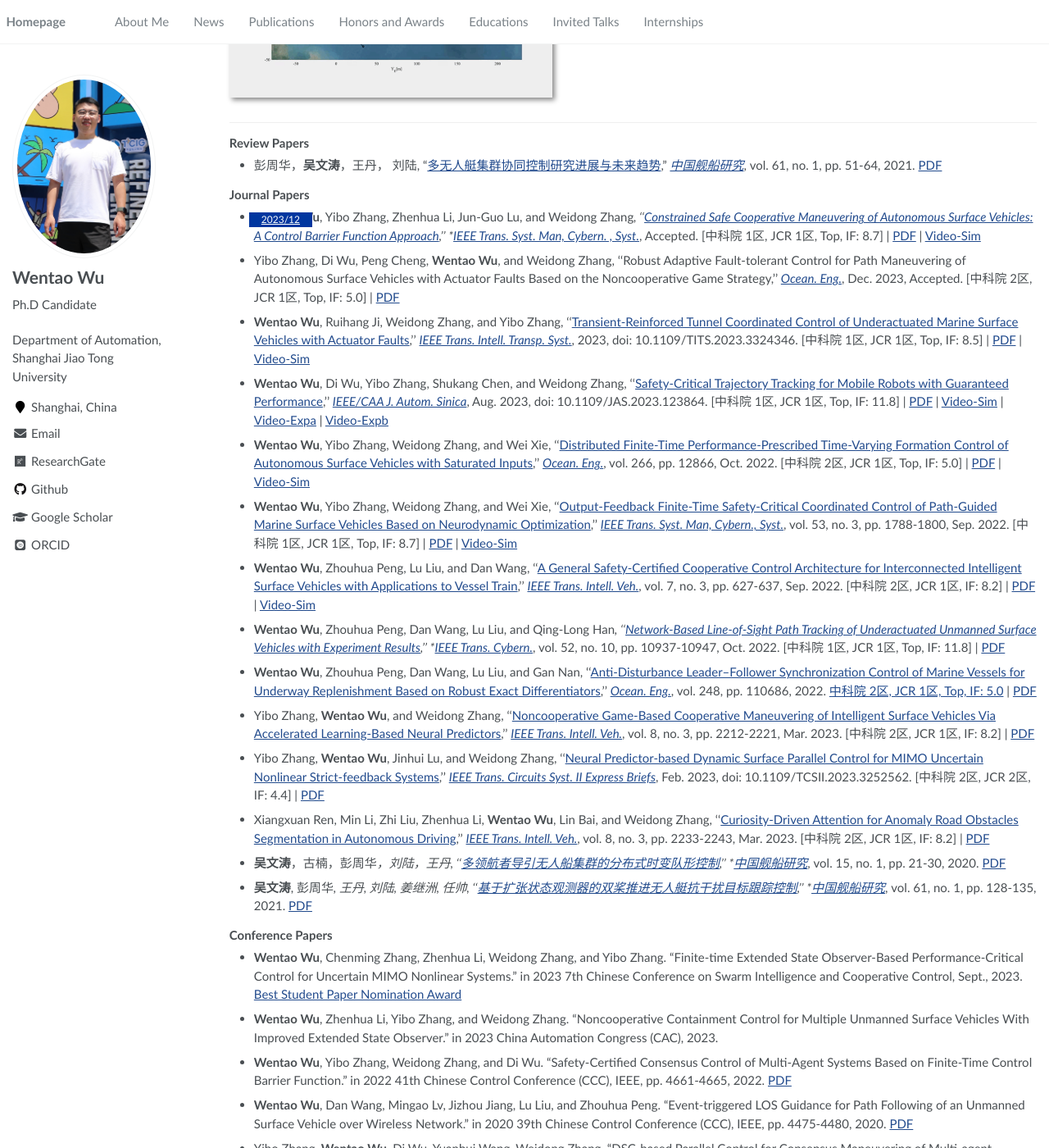
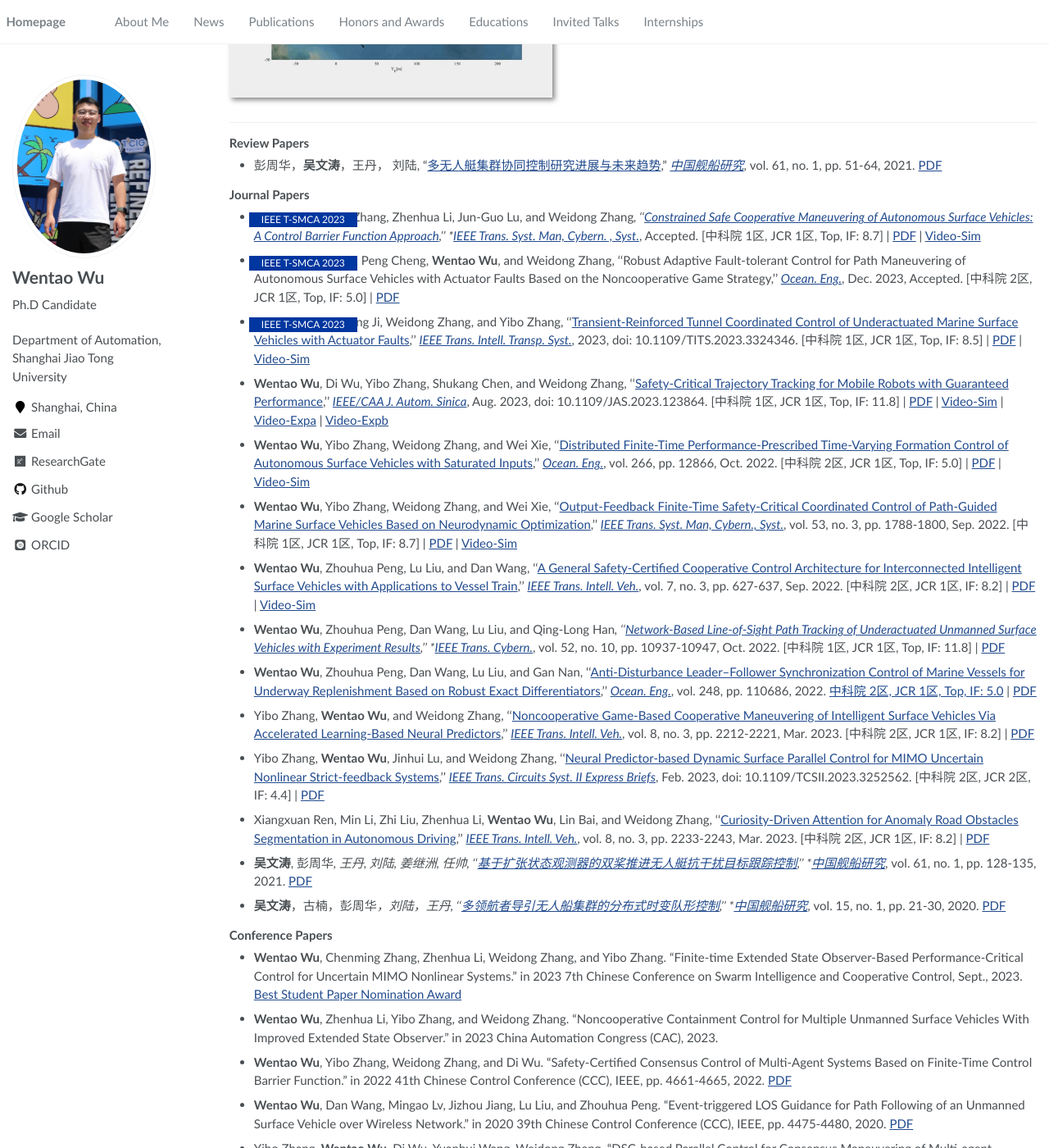
Before and after one commit to wwtsjtu/wwt.github.io, a Jekyll site: the page built from _pages/about.md, in a window 1280 px wide and 1400 px high, scrolled down 3410 px. Shown: the whole window at 82% size. Built offline with Jekyll 4.4.1, drawn with Linux system fonts in a browser that asks for light colours; some web fonts are replaced.

Commit message:
Update about.md

```diff
--- a/_pages/about.md
+++ b/_pages/about.md
@@ -142,11 +142,11 @@ My research interest includes neural machine translation and computer vision. I
 - 彭周华，**吴文涛**，王丹， 刘陆, "[多无人艇集群协同控制研究进展与未来趋势](http://zgjcyj.xml-journal.net/cn/article/doi/10.19693/j.issn.1673-3185.01923)," *[中国舰船研究](http://zgjcyj.xml-journal.net/index.htm)*, vol. 61, no. 1, pp. 51-64, 2021. [PDF](/assets/papers/ZWHX/J-核心-2020-Pengzhouhua-中国舰船研究.pdf)
 
 ### Journal Papers
-- <a class="badge">2023/12</a> **Wentao Wu**, Yibo Zhang, Zhenhua Li, Jun-Guo Lu, and Weidong Zhang*, ''[Constrained Safe Cooperative Maneuvering of Autonomous Surface Vehicles: A Control Barrier Function Approach](),'' *[IEEE Trans. Syst. Man, Cybern. , Syst.](https://ieeexplore.ieee.org/xpl/RecentIssue.jsp?punumber=6221021)*, Accepted. [中科院 1区, JCR 1区, Top, IF: 8.7] \| [PDF](/assets/papers/SCI/WuWentao-2023-IEEE-TSMCA.pdf) \| [Video-Sim](/assets/Video/Video-Sim/WuWentao-2023-IEEE-TSMCA.mp4)
+- <div class="badge">IEEE T-SMCA 2023</div> **Wentao Wu**, Yibo Zhang, Zhenhua Li, Jun-Guo Lu, and Weidong Zhang*, ''[Constrained Safe Cooperative Maneuvering of Autonomous Surface Vehicles: A Control Barrier Function Approach](),'' *[IEEE Trans. Syst. Man, Cybern. , Syst.](https://ieeexplore.ieee.org/xpl/RecentIssue.jsp?punumber=6221021)*, Accepted. [中科院 1区, JCR 1区, Top, IF: 8.7] \| [PDF](/assets/papers/SCI/WuWentao-2023-IEEE-TSMCA.pdf) \| [Video-Sim](/assets/Video/Video-Sim/WuWentao-2023-IEEE-TSMCA.mp4)
 
-- Yibo Zhang, Di Wu, Peng Cheng, **Wentao Wu**, and Weidong Zhang, ''Robust Adaptive Fault-tolerant Control for Path Maneuvering of Autonomous Surface Vehicles with Actuator Faults Based on the Noncooperative Game Strategy,'' *[Ocean. Eng.](https://www.sciencedirect.com/journal/ocean-engineering)*, Dec. 2023, Accepted. [中科院 2区, JCR 1区, Top, IF: 5.0] \| [PDF]()
+- <div class="badge">IEEE T-SMCA 2023</div> Yibo Zhang, Di Wu, Peng Cheng, **Wentao Wu**, and Weidong Zhang, ''Robust Adaptive Fault-tolerant Control for Path Maneuvering of Autonomous Surface Vehicles with Actuator Faults Based on the Noncooperative Game Strategy,'' *[Ocean. Eng.](https://www.sciencedirect.com/journal/ocean-engineering)*, Dec. 2023, Accepted. [中科院 2区, JCR 1区, Top, IF: 5.0] \| [PDF]()
 
-- **Wentao Wu**, Ruihang Ji, Weidong Zhang, and Yibo Zhang, ''[Transient-Reinforced Tunnel Coordinated Control of Underactuated Marine Surface Vehicles with Actuator Faults](https://ieeexplore.ieee.org/document/10292769),'' *[IEEE Trans. Intell. Transp. Syst.](https://ieeexplore.ieee.org/xpl/RecentIssue.jsp?punumber=6979)*, 2023, doi: 10.1109/TITS.2023.3324346. [中科院 1区, JCR 1区, Top, IF: 8.5] \| [PDF](/assets/papers/SCI/WuWentao-2023-IEEE-TITS.pdf) \| [Video-Sim](/assets/Video/Video-Sim/WuWentao-2023-IEEE-TITS.mp4)
+- <div class="badge">IEEE T-SMCA 2023</div> **Wentao Wu**, Ruihang Ji, Weidong Zhang, and Yibo Zhang, ''[Transient-Reinforced Tunnel Coordinated Control of Underactuated Marine Surface Vehicles with Actuator Faults](https://ieeexplore.ieee.org/document/10292769),'' *[IEEE Trans. Intell. Transp. Syst.](https://ieeexplore.ieee.org/xpl/RecentIssue.jsp?punumber=6979)*, 2023, doi: 10.1109/TITS.2023.3324346. [中科院 1区, JCR 1区, Top, IF: 8.5] \| [PDF](/assets/papers/SCI/WuWentao-2023-IEEE-TITS.pdf) \| [Video-Sim](/assets/Video/Video-Sim/WuWentao-2023-IEEE-TITS.mp4)
 
 - **Wentao Wu**, Di Wu, Yibo Zhang, Shukang Chen, and Weidong Zhang, ''[Safety-Critical Trajectory Tracking for Mobile Robots with Guaranteed Performance](/assets/papers/SCI/WuWentao-2023-IEEE-JAS.pdf),'' *[IEEE/CAA J. Autom. Sinica](https://ieeexplore.ieee.org/xpl/RecentIssue.jsp?punumber=6570654)*, Aug. 2023, doi: 10.1109/JAS.2023.123864. [中科院 1区, JCR 1区, Top, IF: 11.8] \| [PDF](/assets/papers/SCI/WuWentao-2023-IEEE-JAS.pdf) \| [Video-Sim](/assets/Video/Video-Sim/WuWentao-2023-IEEE-JAS.mp4) \| [Video-Expa](/assets/Video/Video-Exp/WuWentao-2023-IEEE-JASa.mp4) \| [Video-Expb](/assets/Video/Video-Exp/WuWentao-2023-IEEE-JASb.mp4)
 
@@ -166,9 +166,9 @@ My research interest includes neural machine translation and computer vision. I
 
 - Xiangxuan Ren, Min Li, Zhi Liu, Zhenhua Li, **Wentao Wu**, Lin Bai, and Weidong Zhang, ''[Curiosity-Driven Attention for Anomaly Road Obstacles Segmentation in Autonomous Driving](https://ieeexplore.ieee.org/abstract/document/9878245),'' *[IEEE Trans. Intell. Veh.](https://ieeexplore.ieee.org/xpl/RecentIssue.jsp?punumber=7274857)*, vol. 8, no. 3, pp. 2233-2243, Mar. 2023. [中科院 2区, JCR 1区, IF: 8.2] \| [PDF](/assets/papers/SCI/RenXiangxuan-2022-IEEE-TIV.pdf)
 
+- **吴文涛**, 彭周华*, 王丹, 刘陆, 姜继洲, 任帅, ''[基于扩张状态观测器的双桨推进无人艇抗干扰目标跟踪控制](http://www.ship-research.com/cn/article/doi/10.19693/j.issn.1673-3185.01665?viewType=HTML),'' *[中国舰船研究](http://zgjcyj.xml-journal.net/index.htm)*, vol. 61, no. 1, pp. 128-135, 2021. [PDF](/assets/papers/ZWHX/J-核心-2020-WuWentao-中国舰船研究a.pdf)
+
 - **吴文涛**，古楠，彭周华*，刘陆，王丹, ''[多领航者导引无人船集群的分布式时变队形控制](https://web.archive.org/web/20201126111532id_/http://html.rhhz.net/ZGJCYJ/html/2020-1-21.htm),'' *[中国舰船研究](http://zgjcyj.xml-journal.net/index.htm)*, vol. 15, no. 1, pp. 21-30, 2020. [PDF](/assets/papers/ZWHX/J-核心-2020-WuWentao-中国舰船研究b.pdf)
-
-- **吴文涛**, 彭周华*, 王丹, 刘陆, 姜继洲, 任帅, ''[基于扩张状态观测器的双桨推进无人艇抗干扰目标跟踪控制](http://www.ship-research.com/cn/article/doi/10.19693/j.issn.1673-3185.01665?viewType=HTML),'' *[中国舰船研究](http://zgjcyj.xml-journal.net/index.htm)*, vol. 61, no. 1, pp. 128-135, 2021. [PDF](/assets/papers/ZWHX/J-核心-2020-WuWentao-中国舰船研究a.pdf)
 
 ### Conference Papers
 - **Wentao Wu**, Chenming Zhang, Zhenhua Li, Weidong Zhang, and Yibo Zhang. "Finite-time Extended State Observer-Based Performance-Critical Control for Uncertain MIMO Nonlinear Systems." in 2023 7th Chinese Conference on Swarm Intelligence and Cooperative Control, Sept., 2023. [Best Student Paper Nomination Award]()
```
